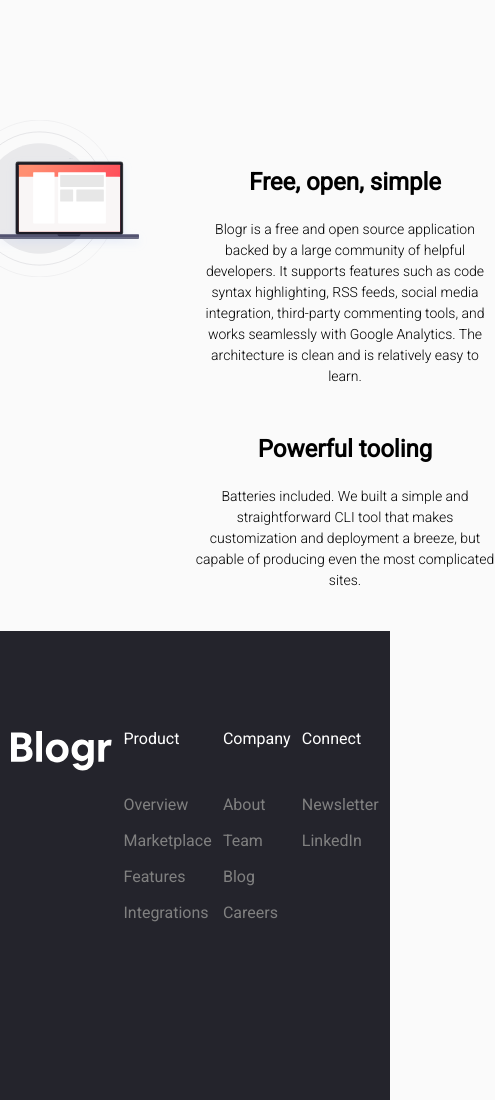
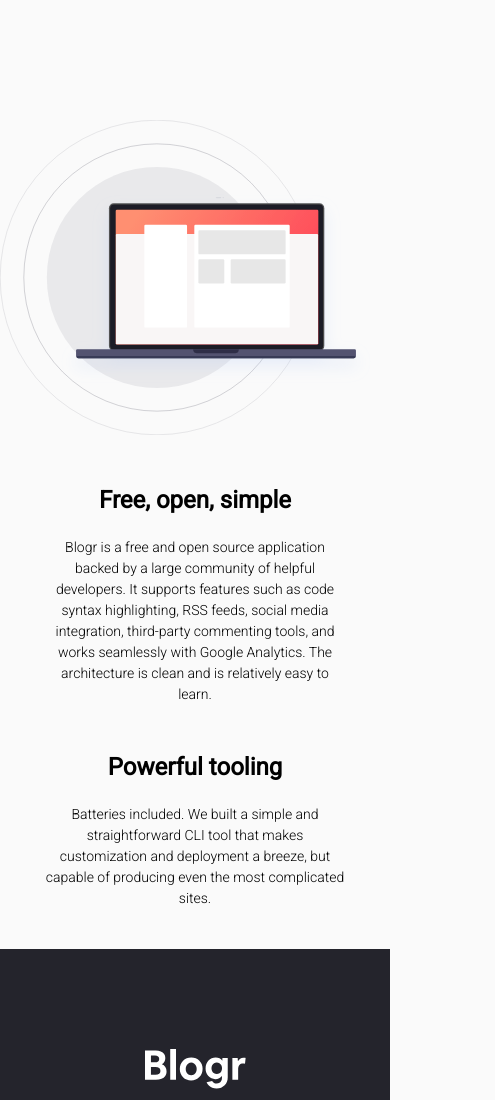
Before and after one commit to silvodesigns/Blog-Landing-Page, a plain HTML site: page index.html in a window 390 px wide. Shown: the part 2640-3740 px from the top of the page, 495 px wide, since content can reach past the window. Drawn offline with Linux system fonts and the light colour scheme.

Commit message:
footer mobile styling

```diff
--- a/LESS/footer.less
+++ b/LESS/footer.less
@@ -8,10 +8,23 @@ footer{
     display:flex;
     justify-content: space-evenly;
     padding-top:100px;
+    @media (max-width:800px) {
+        justify-content: flex-start;
+        flex-direction: column;
+        text-align: center;
+        height: auto;
+
+
+    }
 
     img{
         width:101px;
         height: 40px;
+        @media (max-width:800px) {
+            margin-left: auto;
+            margin-right: auto;
+            margin-bottom:50px;
+        }
     }
 
     a{
--- a/LESS/outro.less
+++ b/LESS/outro.less
@@ -4,16 +4,29 @@
 #outro {
     display:flex;
     margin-top:250px;
+    @media (max-width:800px) {
+        flex-direction: column;
+    }
    .image_container, .description {
        width:50%;
+       @media (max-width:800px) {
+           width: 100%;
+       }
    }
    .image_container{
+    @media (max-width:800px) {
+        text-align: center;
+    }
        img{
            float:left;
            max-width:100%;
            position:relative;
            height:auto;
            margin-left:-20%;
+           @media (max-width:800px) {
+               float: none;
+               margin: 0;
+           }
 
 
        }
```
Also changed, not shown: styles/index.css.
